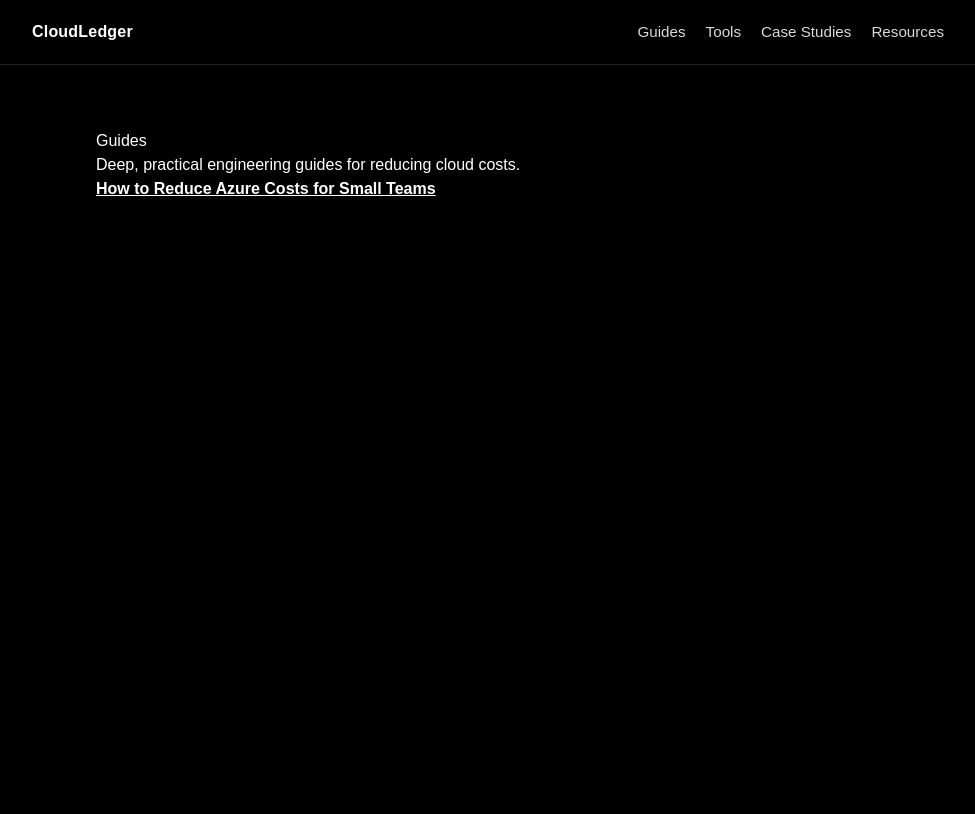
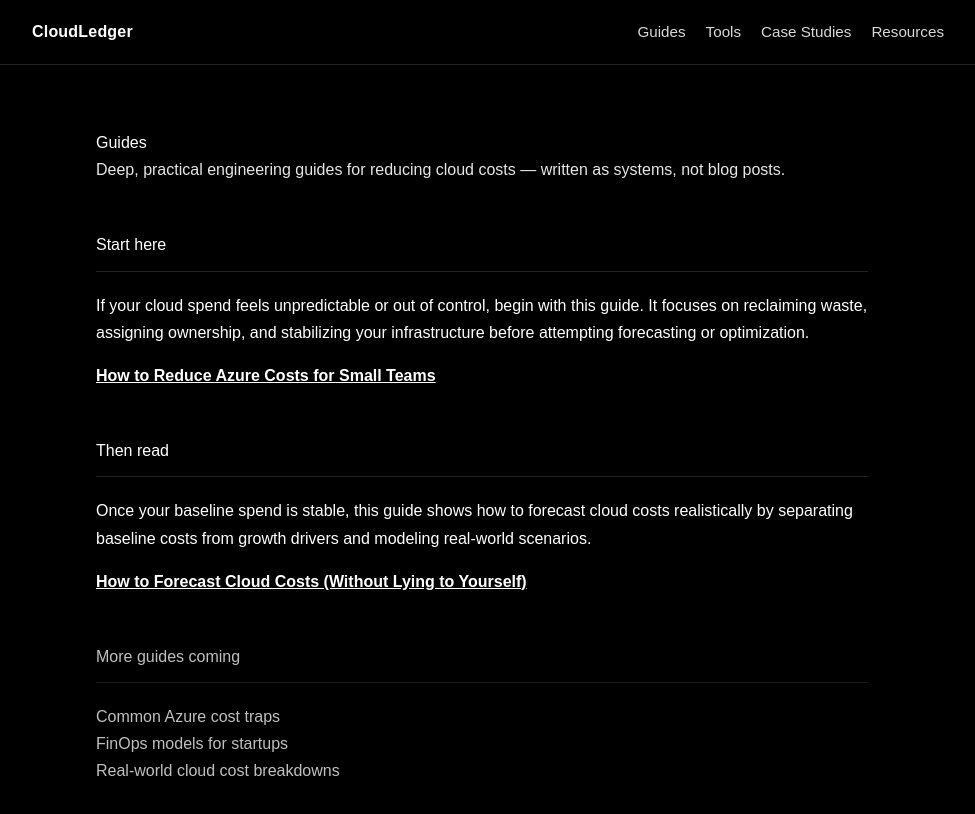
Before and after one commit to SB4647/cloudledger, a Next.js app: page /guides in a window 1280 px wide. Shown: the top 814 px of the page, without its empty margins (152-1127 px from the left). Built offline with nearby package versions, Linux system fonts and the light colour scheme.

Commit message:
feat: restructure guides index with explicit reading order

```diff
--- a/app/guides/page.tsx
+++ b/app/guides/page.tsx
@@ -1,18 +1,91 @@
 export default function Guides() {
   return (
-    <main style={{ padding: "4rem", maxWidth: "900px" }}>
+    <main
+      style={{
+        padding: "4rem",
+        maxWidth: "900px",
+        lineHeight: 1.7,
+      }}
+    >
       <h1>Guides</h1>
-      <p>Deep, practical engineering guides for reducing cloud costs.</p>
-      <ul>
-        <li>
+
+      <p style={{ opacity: 0.9 }}>
+        Deep, practical engineering guides for reducing cloud costs — written as
+        systems, not blog posts.
+      </p>
+
+      {/* Start here */}
+      <section style={{ marginTop: "3rem" }}>
+        <h2>Start here</h2>
+        <div
+          style={{
+            height: "1px",
+            background: "#222",
+            margin: "0.75rem 0 1.25rem 0",
+          }}
+        />
+
+        <p>
+          If your cloud spend feels unpredictable or out of control, begin with
+          this guide. It focuses on reclaiming waste, assigning ownership, and
+          stabilizing your infrastructure before attempting forecasting or
+          optimization.
+        </p>
+
+        <p style={{ marginTop: "1rem" }}>
           <a
             href="/guides/reduce-azure-costs"
             style={{ fontWeight: 600, textDecoration: "underline" }}
           >
             How to Reduce Azure Costs for Small Teams
           </a>
-        </li>
-      </ul>
+        </p>
+      </section>
+
+      {/* Then read */}
+      <section style={{ marginTop: "3rem" }}>
+        <h2>Then read</h2>
+        <div
+          style={{
+            height: "1px",
+            background: "#222",
+            margin: "0.75rem 0 1.25rem 0",
+          }}
+        />
+
+        <p>
+          Once your baseline spend is stable, this guide shows how to forecast
+          cloud costs realistically by separating baseline costs from growth
+          drivers and modeling real-world scenarios.
+        </p>
+
+        <p style={{ marginTop: "1rem" }}>
+          <a
+            href="/guides/forecast-cloud-costs"
+            style={{ fontWeight: 600, textDecoration: "underline" }}
+          >
+            How to Forecast Cloud Costs (Without Lying to Yourself)
+          </a>
+        </p>
+      </section>
+
+      {/* Coming soon */}
+      <section style={{ marginTop: "3rem", opacity: 0.75 }}>
+        <h2>More guides coming</h2>
+        <div
+          style={{
+            height: "1px",
+            background: "#222",
+            margin: "0.75rem 0 1.25rem 0",
+          }}
+        />
+
+        <ul>
+          <li>Common Azure cost traps</li>
+          <li>FinOps models for startups</li>
+          <li>Real-world cloud cost breakdowns</li>
+        </ul>
+      </section>
     </main>
   );
 }
```
